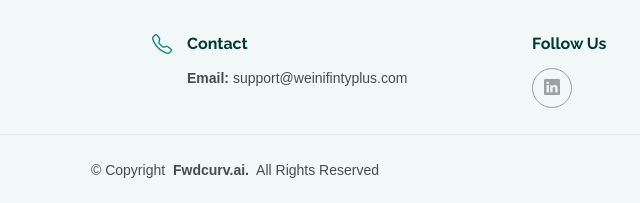
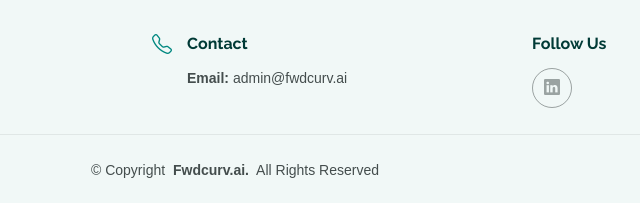
Before and after one commit to Lakshmikrishnasri/Consulting, a plain HTML site: page index.html in a window 1280 px wide. Shown: the part 6405-6608 px from the top of the page, 405-1045 px from the left. Drawn offline with Linux system fonts and the light colour scheme.

Commit message:
email change

```diff
--- a/index.html
+++ b/index.html
@@ -1028,7 +1028,7 @@
             <h4>Contact</h4>
             <p>
               <!-- <strong>Phone:</strong> <span>+1 5589 55488 55</span><br> -->
-              <strong>Email:</strong> <span>support@weinifintyplus.com</span><br>
+              <strong>Email:</strong> <span>admin@fwdcurv.ai </span><br>
             </p>
           </div>
         </div>
```
